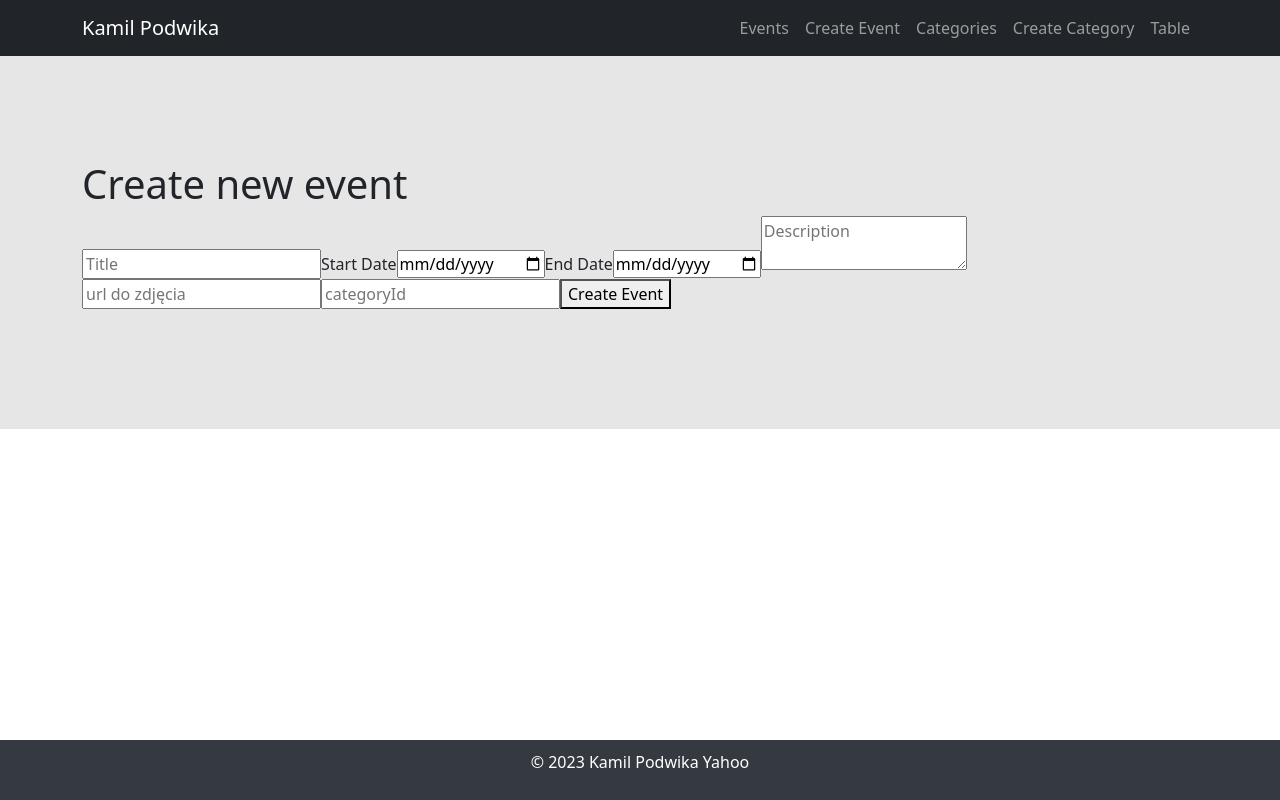
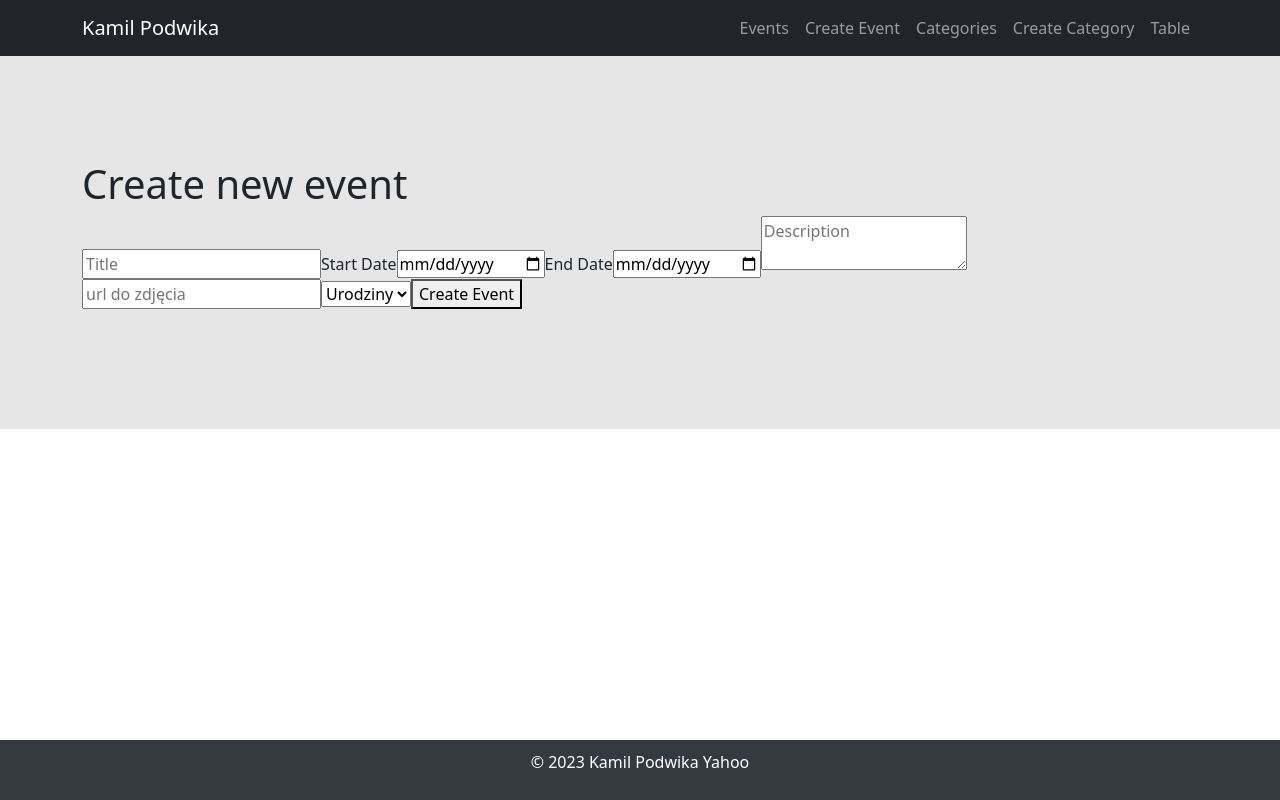
Before and after one commit to KamilPo/my_app, a React (Create React App) app: page /createEvent in a window 1280 px wide. Built offline with nearby package versions, Linux system fonts and the light colour scheme.

Commit message:
createEvent changes

```diff
--- a/src/App.js
+++ b/src/App.js
@@ -24,7 +24,7 @@ function App() {
         <Route path={"/createEvent"} element={<CreateEvent events={events} categories={categories} setEvents={setEvents}/>}></Route>
         <Route path={"/categories"} element={<Categories categories={categories}/>}></Route>
         <Route path={"/categories/:id"} element={<h1>kategorie id</h1>}></Route>
-        <Route path={"/createCategory"} element={<CreateCategory categories={categories}/>}></Route>
+        <Route path={"/createCategory"} element={<CreateCategory categories={categories} setCategories={setCategories}/>}></Route>
         <Route path={"/table"} element={<h1>table</h1>}></Route>
       </Route>
     </Routes>
--- a/src/pages/CreateCategory.js
+++ b/src/pages/CreateCategory.js
@@ -32,7 +32,7 @@ export default function CreateCategory(props) {
     // Dodaj nowe wydarzenie do danych
     //props.categories.push(newCategory); //do wywalenia
 
-    setNewCategory(prevState =>{
+    props.setCategories(prevState =>{
       return [
         ...props.categories,
         {
--- a/src/pages/CreateEvent.js
+++ b/src/pages/CreateEvent.js
@@ -32,17 +32,17 @@ export default function CreateEvent(props) {
 
     // Dodaj nowe wydarzenie do danych
     // props.events.push(newEvent);
-    console.log(
-      {
-        "id": newEventIndex,
-        "title": newEvent.title,
-        "startDate": newEvent.startDate,
-        "endDate": newEvent.endDate,
-        "description": newEvent.description,
-        "url": newEvent.url,
-        "categoryId": newEvent.categoryId,
-      }
-    )
+    // console.log(
+    //   {
+    //     "id": newEventIndex,
+    //     "title": newEvent.title,
+    //     "startDate": newEvent.startDate,
+    //     "endDate": newEvent.endDate,
+    //     "description": newEvent.description,
+    //     "url": newEvent.url,
+    //     "categoryId": newEvent.categoryId,
+    //   }
+    // )
     props.setEvents(prevState => {
       return [
         ...props.events,
@@ -59,10 +59,14 @@ export default function CreateEvent(props) {
     }
     )
 
-    // Przekieruj do widoku szczegółów nowego wydarzenia
-
     navigate('/events')
   };
+
+  const allCategoriesSelect = props.categories.map(category =>
+    <option>
+      {category.name}
+    </option>
+    )
 
   return (
     <div className="form-container">
@@ -115,14 +119,23 @@ export default function CreateEvent(props) {
           value={newEvent.url}
           onChange={handleChange}
         />
-        <input
+        {/* <input
           type="number"
           name="categoryId"
           placeholder="categoryId"
           className="form--input"
           value={newEvent.categoryId}
           onChange={handleChange}
-        />
+        /> */}
+        <select
+                id="categoryColor"
+                value={newEvent.categoryId}
+                className="form--select"
+                onChange={handleChange}
+                name="categoryId"
+            >
+                {allCategoriesSelect}
+            </select>
         <button className="form--submit" type="submit">Create Event</button>
       </form>
     </div>
```
Also changed, not shown: src/App.css (line endings or trailing spaces).
